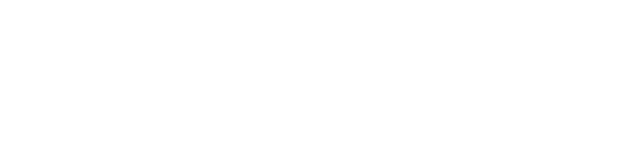
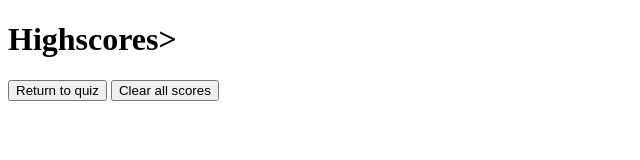
Before and after one commit to kyledahl201/homework4, a plain HTML site: page highscores.html in a window 1280 px wide. Shown: the whole page, without its empty margins (0-640 px from the left). Drawn offline with Linux system fonts and the light colour scheme.

Commit message:
html structure complete high scores

```diff
--- a/highscores.html
+++ b/highscores.html
@@ -10,6 +10,22 @@
 </head>
 <body>
 
+<!-- div to contain highscores -->
+    <div class="wrapper">
+            <h1>Highscores></h1>
+
+            <ol id="highscores"></ol>
+
+                <!-- create a link to return back to quiz -->
+            <a href="index.html"><button>Return to quiz</button></a>
+
+            <!-- create button to clear scores -->
+            <button id="clear">Clear all scores</button>
+
+
+
+
+    </div>
 
 
 
```
